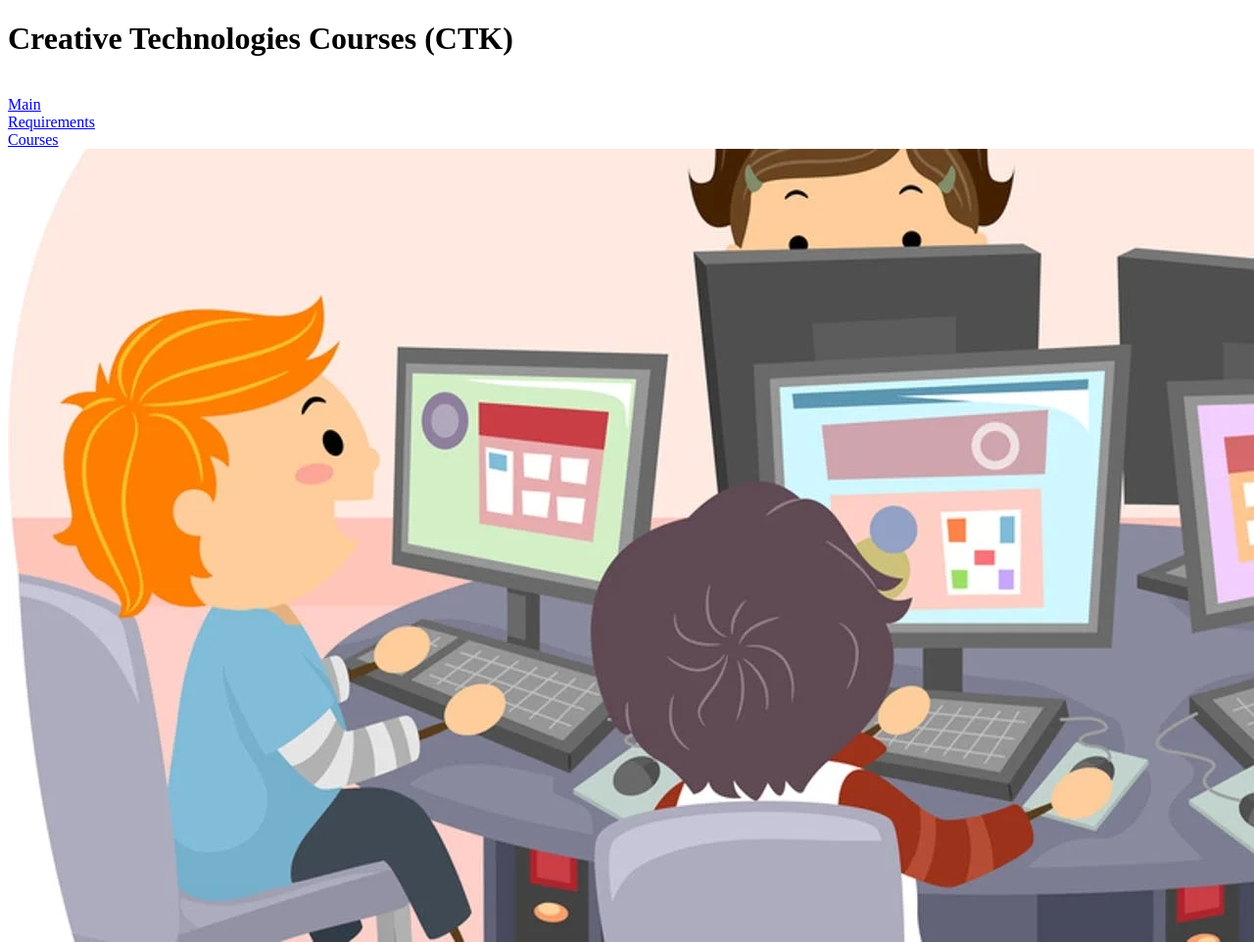
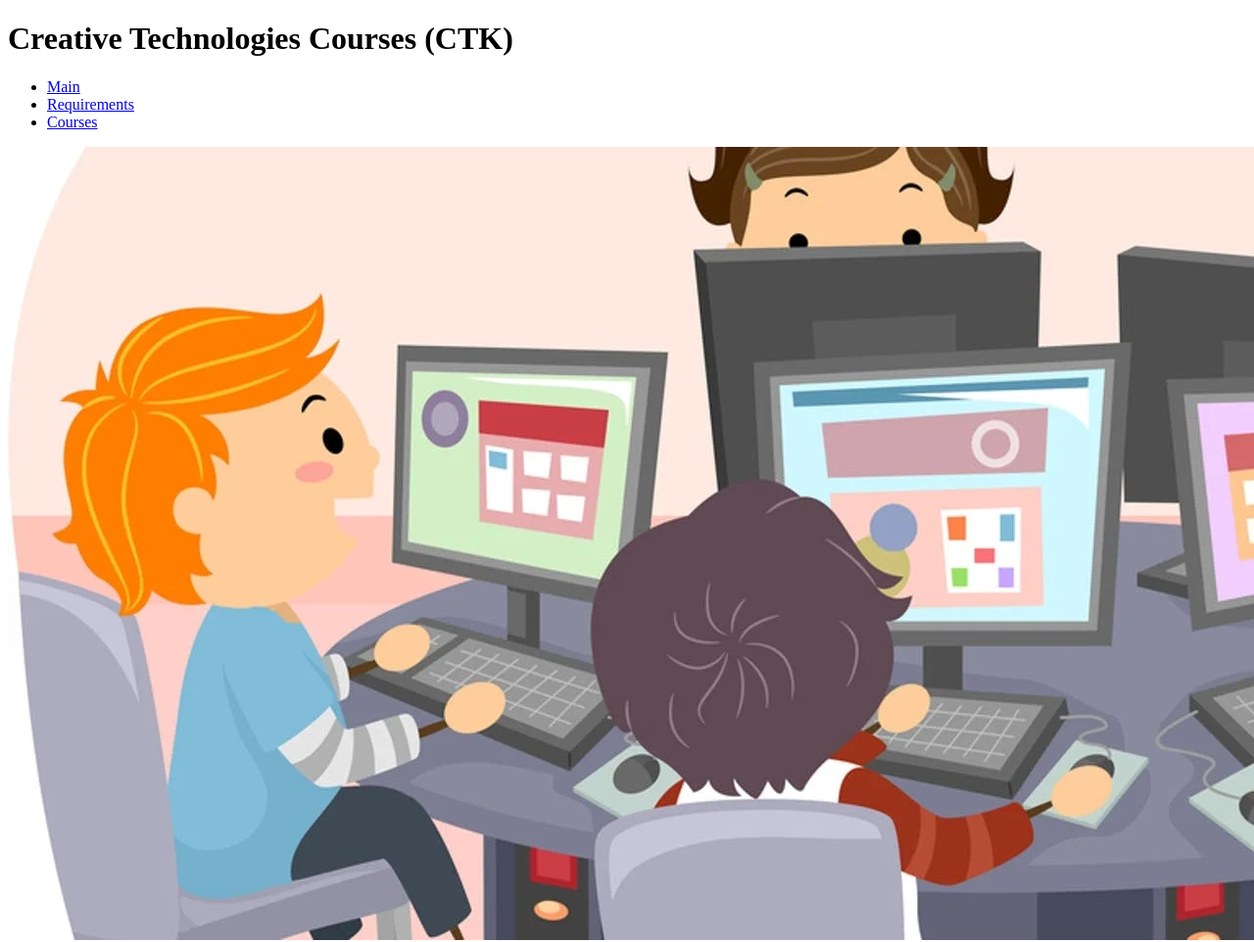
Before and after one commit to SunnyStriker/CTK301, a plain HTML site: page Assignment 2/Page3.html in a window 1280 px wide. Shown: the top 962 px of the page at 98% size. Drawn offline with Linux system fonts and the light colour scheme.

Commit message:
Update Page3.html

```diff
--- a/Assignment 2/Page3.html
+++ b/Assignment 2/Page3.html
@@ -7,12 +7,13 @@
    <body>
      <h1>Creative Technologies Courses (CTK)</h1>
 
+         <ul>
+     <li><a href="Page1.html">Main</a>
+     <li><a href="Page2.html">Requirements</a>
+     <li><a href="Page3.html">Courses</a>
+     </ul>
 
-        <br><a href="Page1.html">Main</a>
-        <br><a href="Page2.html">Requirements</a>
-        <br><a href="Page3.htmkl">Courses</a>
-
-<img src="kids-computer-class-ireland.jpg" alt="Five people sitting at a circular table, each using a computer">
+<img src="kids-computer-class-ireland.jpg" alt="Five people sitting at a circular table, each using a computer" >
 
 
 <h2>201 BASIC SKILLS IN THE DIGITAL ARTS</h2>
```
